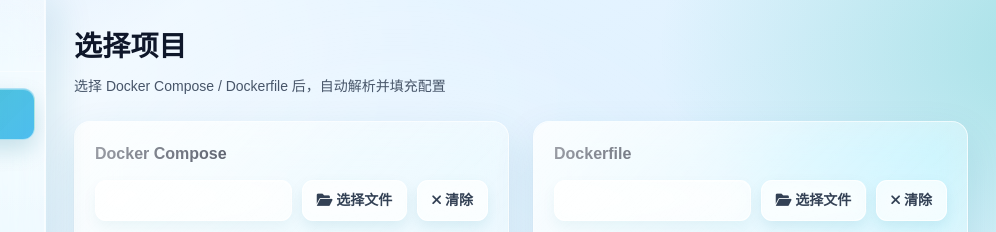
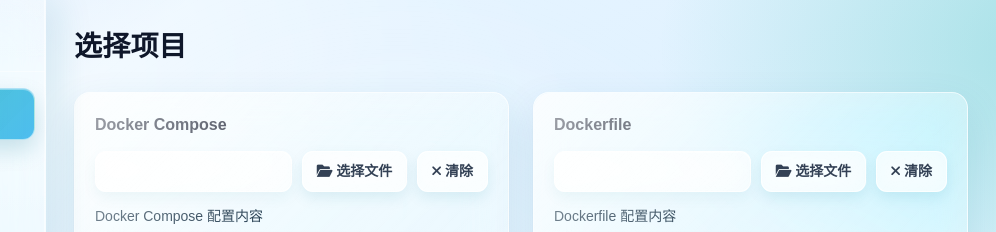
Before and after one commit to sikenali/DTOLPK, an Electron app: page index.html in a window 1200 px wide. Shown: the top 232 px of the page, 204-1200 px from the left. Drawn offline with nearby package versions, Linux system fonts and the light colour scheme; no server answers.

Commit message:
modify page-subtitle

```diff
--- a/index.html
+++ b/index.html
@@ -215,7 +215,7 @@
     <main class="workspace">
       <div class="page-head">
         <h1 id="page-title">选择项目</h1>
-        <p id="page-subtitle">选择 Docker Compose / Dockerfile 后，自动解析并填充配置</p>
+        <p id="page-subtitle"></p>
       </div>
 
       <section id="select-project" class="section-content">
@@ -389,15 +389,15 @@
       const pageMeta = {
         'select-project': {
           title: '选择项目',
-          subtitle: '选择 Docker Compose / Dockerfile 后，自动解析并填充配置'
+          subtitle: ''
         },
         'project-config': {
           title: '项目配置',
-          subtitle: '配置应用、路由、环境变量与卷挂载'
+          subtitle: ''
         },
         'generate-app': {
           title: '生成应用',
-          subtitle: '完成信息填写后开始转换并查看进度'
+          subtitle: ''
         }
       };
 
```
